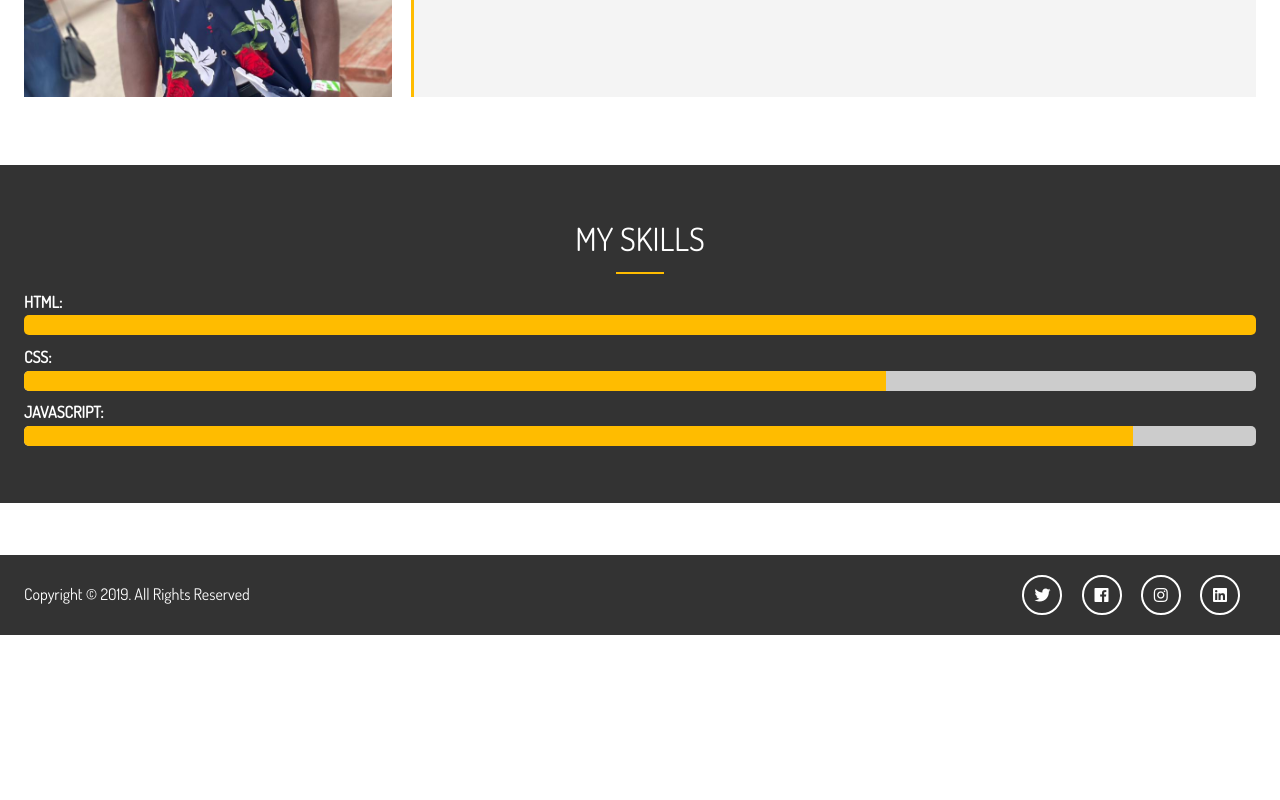
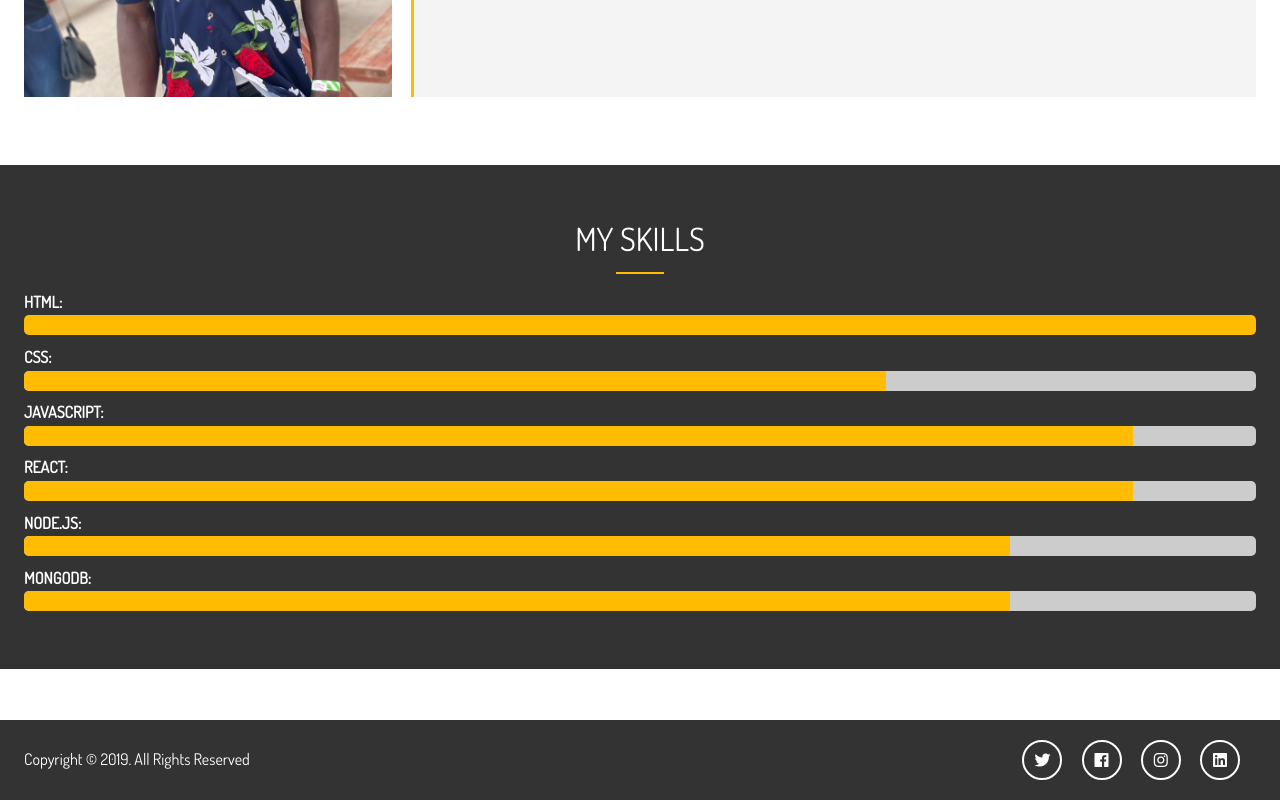
Before and after one commit to Phyhan4top/Portfolio, a plain HTML site: page about.html in a window 1280 px wide. Shown: the part 674-1474 px from the top of the page. Before the commit the page ends 1309 px from the top, so only its background shows below. Drawn offline with Linux system fonts and the light colour scheme.

Commit message:
Update about.html

```diff
--- a/about.html
+++ b/about.html
@@ -73,6 +73,18 @@
         <div class="progress">
           <div style="width:90%"></div>
         </div>
+        <h4>React:</h4>
+        <div class="progress">
+          <div style="width:90%"></div>
+        </div>
+        <h4>Node.js:</h4>
+        <div class="progress">
+          <div style="width:80%"></div>
+        </div>
+        <h4>mongoDb:</h4>
+        <div class="progress">
+          <div style="width:80%"></div>
+        </div>
       </div>
     </section>
 
```
